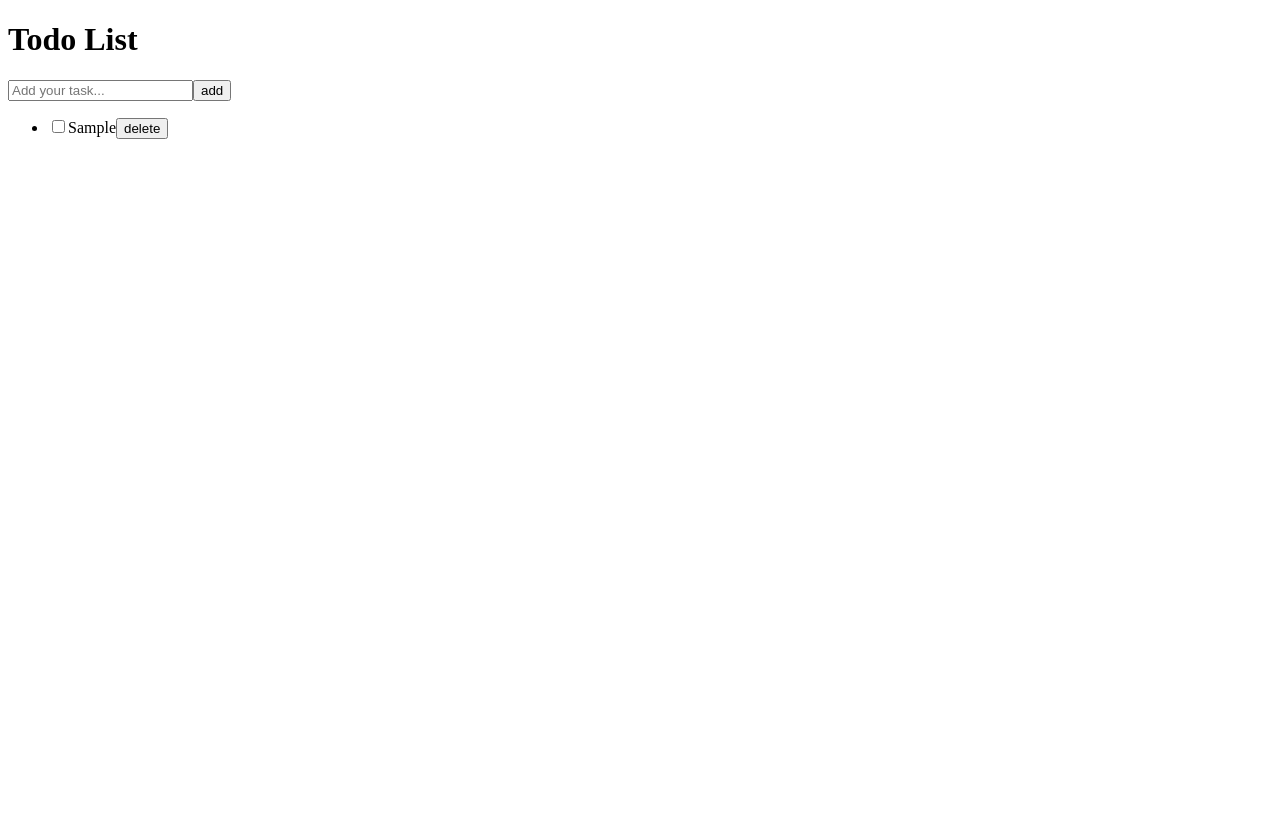
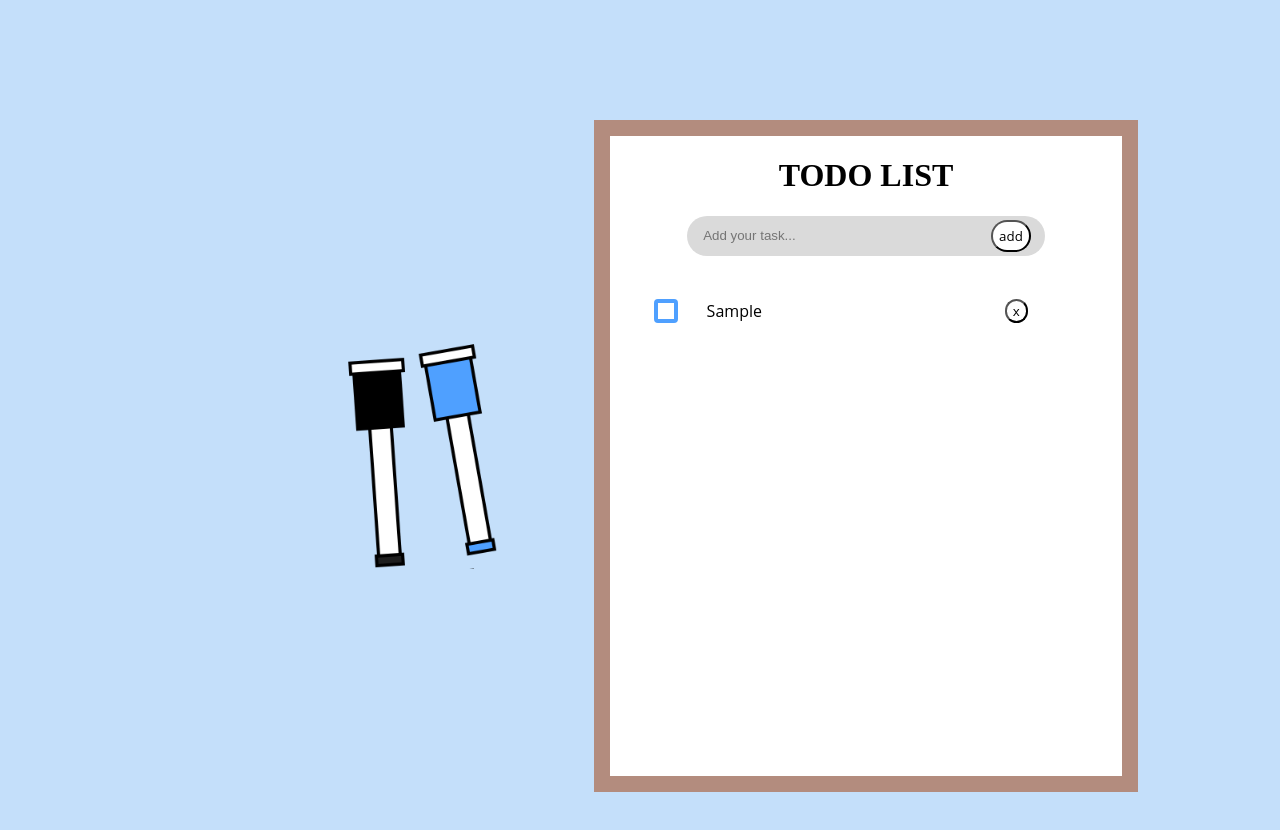
Before and after one commit to rosieespencer/ToDo-List, a React (Vite) app: page / in a window 1280 px wide. Both pictures are taken after typing "Sample" into the empty fields and a click on the button "add". Shown: the top 830 px of the page. Before the commit the page ends 800 px from the top, so only its background shows below. Built offline with nearby package versions, Linux system fonts and the light colour scheme.

Commit message:
Adds CSS styling to website

```diff
--- a/src/App.tsx
+++ b/src/App.tsx
@@ -1,10 +1,12 @@
+import './styles.css'
+import marker from './assets/markers.png'
 import { useState } from 'react'
 
 function App() {
-  // Todo list item shape
-  type Todo = { id: number; task: string; completed: boolean; };
+  type Todo = { id: number; task: string; completed: boolean; }; // Todo list item shape
   const [task, setTask] = useState<string>('');
   const [todos, setTodos] = useState<Todo[]>([]);
+  const [deleteHovered, setDeleteHovered] = useState(false);
 
   const handleSubmit = (e: React.SubmitEvent) => {
     e.preventDefault();
@@ -23,7 +25,7 @@ function App() {
   const handleDelete = (id: number) => {
     const newTodos = todos.filter(todo => todo.id !== id);
     setTodos(newTodos);
-  }
+  };
 
   const handleCheckedBox = (id: number) => {
     setTodos(todos.map(todo =>
@@ -32,10 +34,13 @@ function App() {
   };
 
   return (
-    <div>
+    <div className="frame">
+      <div className="space"></div>
+      <img src={marker} alt="a blue and black whiteboard marker" />
+      <div className="list-area">
         <h1 className="header">Todo List</h1>
         <form className="add-todo-form" onSubmit={handleSubmit}>
-        <input
+          <input className="placeholder-spot"
             type="text"
             value={task}
             onChange={(e) => setTask(e.target.value)}
@@ -43,7 +48,6 @@ function App() {
           />
           <button className="submit" type="submit">add</button>
         </form>
-
         <ul>
           {todos.map((todo) => (
             <li key={todo.id}>
@@ -52,13 +56,24 @@ function App() {
                 checked={todo.completed}
                 onChange={() => handleCheckedBox(todo.id)}
               />
-            <span className="task" style={{ textDecoration: todo.completed ? 'line-through' : 'none' }}>
+              <span
+                className="task"
+                style={{ textDecoration: todo.completed ? 'line-through' : 'none',
+                color: deleteHovered? 'rgb(161, 59, 59)': (todo.completed ? '#4fa0ff' : 'black'),
+                }}>
                 {todo.task}
               </span>
-            <button className="delete" onClick={() => handleDelete(todo.id)}>delete</button>
+              <button
+                className="delete"
+                onClick={() => handleDelete(todo.id)}
+                onMouseEnter={() => setDeleteHovered(true)}
+                onMouseLeave={() => setDeleteHovered(false)}>
+                x
+              </button>
             </li>
           ))}
         </ul>
+      </div>
     </div>
   );
 }
--- a/src/styles.css
+++ b/src/styles.css
@@ -0,0 +1,142 @@
+
+:root{
+    --bg-color: #c4dffa;
+    --board-border: #b38c7e;
+    --blue-marker: #4fa0ff;
+    --input-bg: #dadada;
+}
+
+body {
+    background-color: #c4dffa;
+}
+
+.space {
+    min-width: 10vw;
+}
+
+.frame {
+    display: flex;
+    flex-direction: row;
+    align-items: center;
+    gap: 5vw;
+    margin-top: 15vh;
+    margin-bottom: 15vh;
+    margin-left: 10vw;
+    margin-right: 10vw;
+    font-family: 'Open Sans', Roboto, Oxygen, Ubuntu, Cantarell, 'Helvetica Neue', sans-serif;
+}
+
+form, .place-holder-spot, .submit, .delete {
+    font-family: 'Open Sans', Roboto, Oxygen, Ubuntu, Cantarell, 'Helvetica Neue', sans-serif;
+}
+
+img {
+    scale: 80%;
+}
+
+.header {
+    font-family: cursive;
+    text-transform: uppercase;
+}
+
+.list-area {
+    background: white;
+    text-align: center;
+    border: 2vh solid #b38c7e;
+    width: 40vw;
+    min-height: 80vh;
+}
+
+.add-todo-form {
+    background: #dadada;
+    border-radius: 10vw;
+    height: 4vh;
+    width: 70%;
+    height: 5vh;
+    margin-left: 15%;
+    margin-right: 15%;
+    display: flex;
+    justify-content: space-between;
+    align-items: center;
+}
+
+.placeholder-spot {
+    margin-left: 4%;
+    width: 80%;
+    background: none;
+    border: none;
+}
+
+.submit {
+    margin-right: 4%;
+    background: white;
+    height: 80%;
+    border: 1% solid black;
+    border-radius: 10vw;
+}
+
+ul {
+    margin-top: 5vh;
+}
+
+li {
+    list-style-type: none;
+    text-align: left;
+    margin-right: 20%;
+    margin-bottom: 4%;
+    display: flex;
+    align-items: center;
+    gap: 2vw;
+}
+
+.delete {
+    margin-left: auto;
+    background: none;
+    border: 1% solid black;
+    border-radius: 10vw;
+}
+
+.checkbox {
+    appearance: none;
+    -webkit-appearance: none;
+    width: 24px;
+    height: 24px;
+    flex-shrink: 0;
+    border: 4px solid #4fa0ff;
+    border-radius: 4px;
+    cursor: pointer;
+    display: flex;
+    align-items: center;
+    justify-content: center;
+}
+
+.checkbox::after {
+    content: "";
+    width: 6px;
+    height: 12px;
+    border: solid #4fa0ff;
+    border-width: 0 4px 4px 0;
+    transform: rotate(45deg) scale(0);
+    transition: 120ms transform ease-in-out;
+    margin-bottom: 2px;
+}
+
+.checkbox:checked::after {
+    transform: rotate(45deg) scale(1);
+}
+
+.placeholder-spot:focus {
+    border: none;
+    background: none;
+    outline: none;
+}
+
+.submit:hover {
+    background: #4fa0ff;
+    color: white;
+}
+
+.delete:hover {
+    background: rgb(161, 59, 59);
+    color: white;
+}
```
Also changed, not shown: src/assets/markers.png (added). Lines whose indentation alone changed are shown as unchanged.
